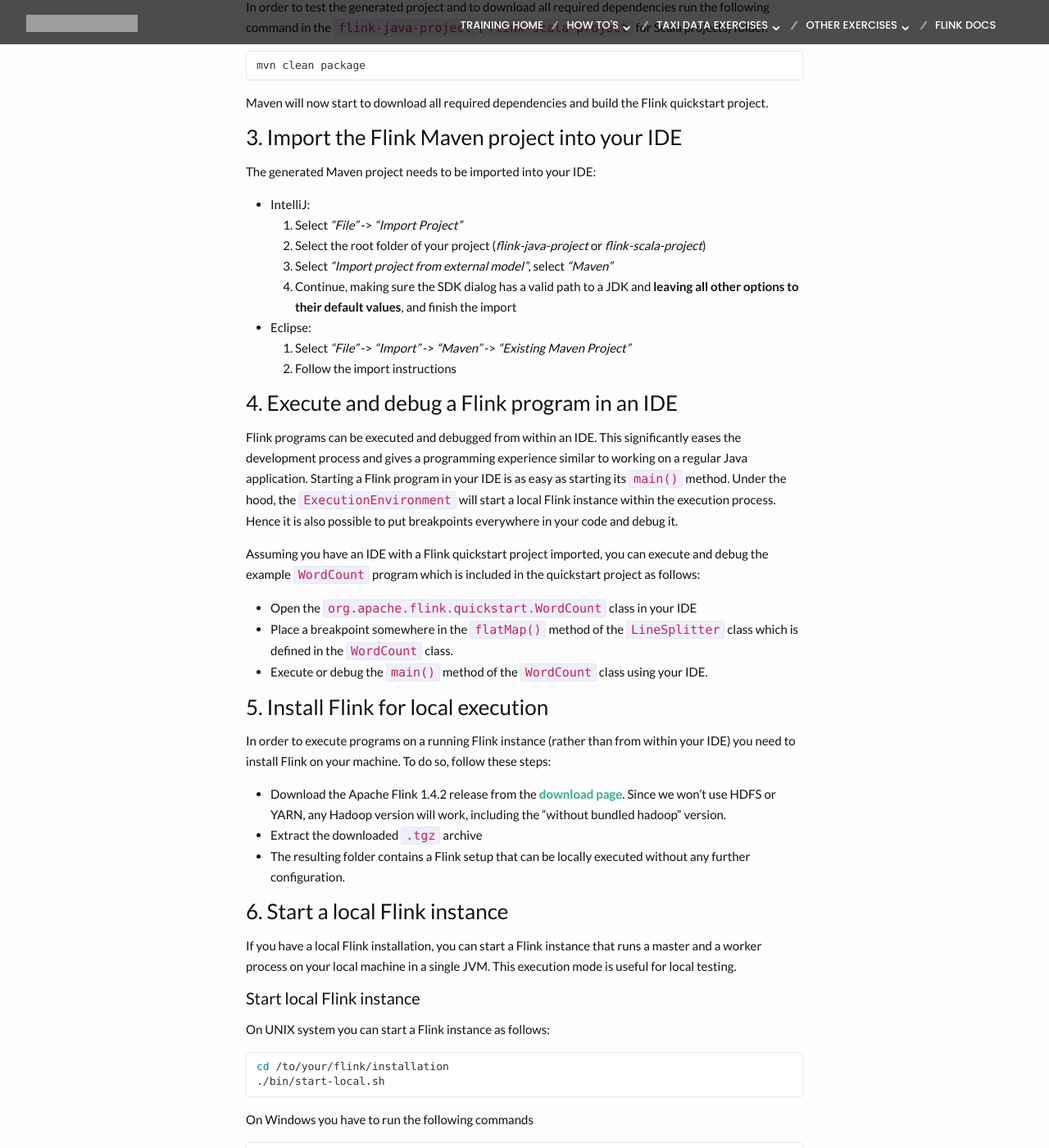
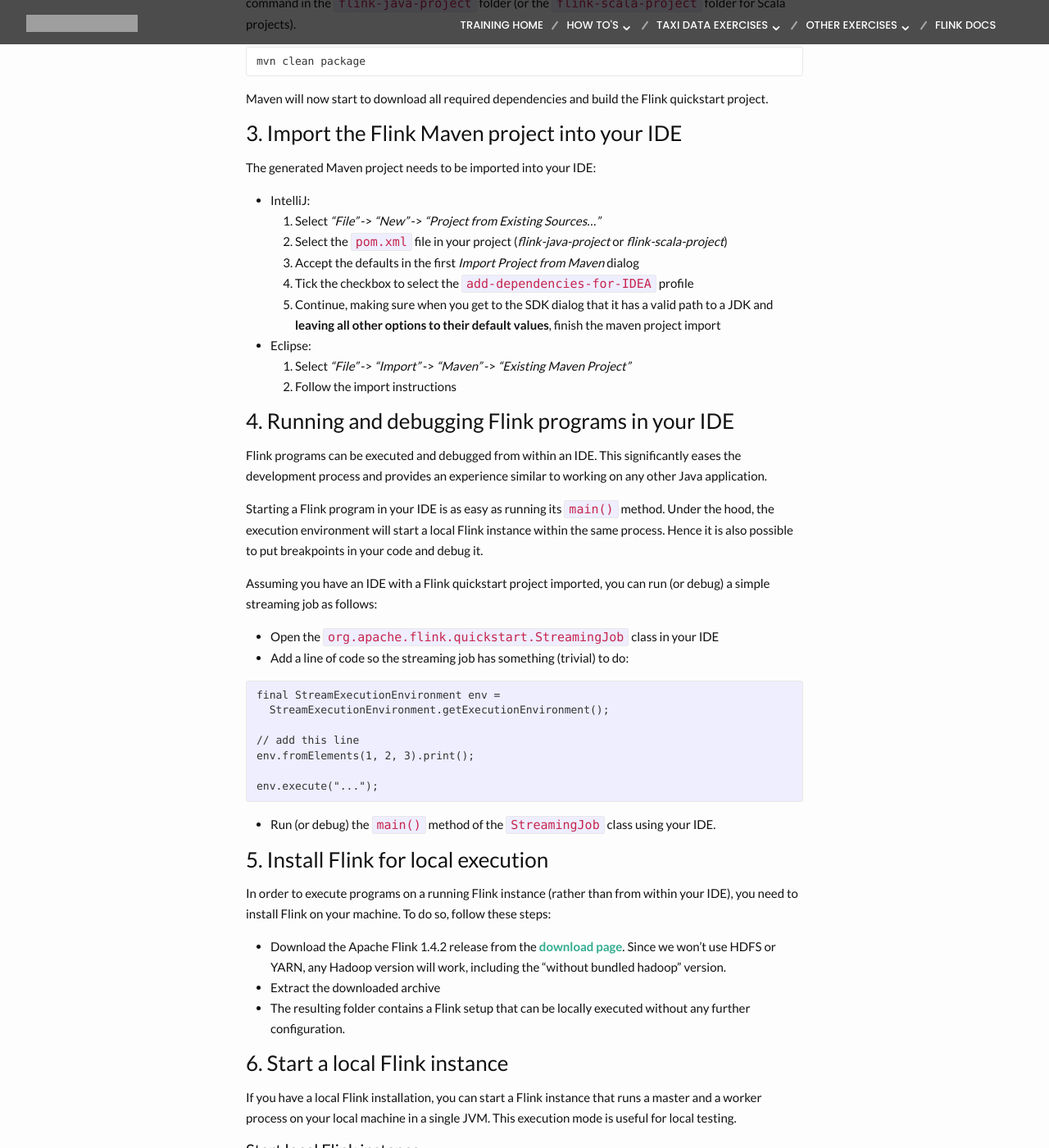
Before and after one commit to dataArtisans/flink-training-web, a Jekyll site: the page built from devEnvSetup.md, in a window 1280 px wide and 1400 px high, scrolled down 2147 px. Shown: the whole window at 82% size. Built offline with Jekyll 4.4.1, drawn with Linux system fonts in a browser that asks for light colours; nearby versions of some CDN libraries; some of the changed text lies outside the part shown; grey boxes are pictures that could not be loaded.

Commit message:
reworked the dev setup page to reflect the changes made to the quickstart

```diff
--- a/devEnvSetup.md
+++ b/devEnvSetup.md
@@ -8,13 +8,12 @@
 
 ### 1. Software requirements
 
-Flink supports Linux, OS X, and Windows as development environments for Flink programs and local execution. The following software is required for a Flink development setup and should be installed on your system.
+Flink supports Linux, OS X, and Windows as development environments for Flink programs and local execution. The following software is required for a Flink development setup and should be installed on your system:
 
-- Java JDK 8, a JRE is not sufficient!
+- Java JDK 8 (a JRE is not sufficient!)
 - Apache Maven 3.x
 - Git
-- an IDE for Java (and/or Scala) development.
-  Follow these [instructions]({{ site.docs }}/internals/ide_setup.html) to set up IntelliJ IDEA.
+- an IDE for Java (and/or Scala) development. We recommend IntelliJ, but Eclipse will work so long as you stick to Java. For Scala you will need to use IntelliJ (and its Scala plugin).
 
 <div class="alert alert-info">
 <p>
@@ -27,11 +26,6 @@
 On the other hand, we've also had success doing training with Windows.
 Note, however, that some of the installation steps require administrator privileges.
 And we recommend you setup Cygwin so that you can take advantage of the bash scripts that come with Flink.
-</p>
-
-<p>
-Sometimes we also use Kafka (and Elasticsearch) for parts of the training. These can be installed and run on Windows, but you may
-need to make some adjustments to the instructions we provide.
 </p>
 </div>
 
@@ -75,7 +69,7 @@
 
 **Note**: Windows users need to remove the backslashes from the Maven commands.
 
-The generated Flink quickstart project is located in a folder called `flink-java-project` (`flink-scala-project` for Scala projects).
+The generated Flink quickstart project is located in a folder called `flink-java-project` (or `flink-scala-project` for Scala projects).
 
 #### Clone and build the flink-training-exercises project
 
@@ -101,7 +95,7 @@
 
 #### Build your Flink quickstart project
 
-In order to test the generated project and to download all required dependencies run the following command in the `flink-java-project` (`flink-scala-project` for Scala projects) folder.
+In order to test the generated project and to download all required dependencies run the following command in the `flink-java-project` folder (or the `flink-scala-project` folder for Scala projects).
 
 ~~~bash
 mvn clean package
@@ -114,30 +108,43 @@
 The generated Maven project needs to be imported into your IDE:
 
 - IntelliJ:
-  1. Select *"File"* -> *"Import Project"*
-  1. Select the root folder of your project (*flink-java-project* or *flink-scala-project*)
-  1. Select *"Import project from external model"*, select *"Maven"*
-  1. Continue, making sure the SDK dialog has a valid path to a JDK and **leaving all other options to their default values**, and finish the import
+  1. Select *"File"* -> *"New"* -> *"Project from Existing Sources..."*
+  1. Select the `pom.xml` file in your project (*flink-java-project* or *flink-scala-project*)
+  1. Accept the defaults in the first *Import Project from Maven* dialog
+  1. Tick the checkbox to select the `add-dependencies-for-IDEA` profile
+  1. Continue, making sure when you get to the SDK dialog that it has a valid path to a JDK and **leaving all other options to their default values**, finish the maven project import
 - Eclipse:
   1. Select *"File"* -> *"Import"* -> *"Maven"* -> *"Existing Maven Project"*
   1. Follow the import instructions
 
-### 4. Execute and debug a Flink program in an IDE
+### 4. Running and debugging Flink programs in your IDE
 
-Flink programs can be executed and debugged from within an IDE. This significantly eases the development process and gives a programming experience similar to working on a regular Java application. Starting a Flink program in your IDE is as easy as starting its `main()` method. Under the hood, the `ExecutionEnvironment` will start a local Flink instance within the execution process. Hence it is also possible to put breakpoints everywhere in your code and debug it.
+Flink programs can be executed and debugged from within an IDE. This significantly eases the development process and provides an experience similar to working on any other Java application.
 
-Assuming you have an IDE with a Flink quickstart project imported, you can execute and debug the example `WordCount` program which is included in the quickstart project as follows:
+Starting a Flink program in your IDE is as easy as running its `main()` method. Under the hood, the execution environment will start a local Flink instance within the same process. Hence it is also possible to put breakpoints in your code and debug it.
 
-- Open the `org.apache.flink.quickstart.WordCount` class in your IDE
-- Place a breakpoint somewhere in the `flatMap()` method of the `LineSplitter` class which is defined in the `WordCount` class.
-- Execute or debug the `main()` method of the `WordCount` class using your IDE.
+Assuming you have an IDE with a Flink quickstart project imported, you can run (or debug) a simple streaming job as follows:
+
+- Open the `org.apache.flink.quickstart.StreamingJob` class in your IDE
+- Add a line of code so the streaming job has something (trivial) to do:
+
+<pre><code class="lang-java">final StreamExecutionEnvironment env =
+  StreamExecutionEnvironment.getExecutionEnvironment();
+
+// add this line
+env.fromElements(1, 2, 3).print();
+
+env.execute("...");
+</code></pre>
+
+- Run (or debug) the `main()` method of the `StreamingJob` class using your IDE.
 
 ### 5. Install Flink for local execution
 
-In order to execute programs on a running Flink instance (rather than from within your IDE) you need to install Flink on your machine. To do so, follow these steps:
+In order to execute programs on a running Flink instance (rather than from within your IDE), you need to install Flink on your machine. To do so, follow these steps:
 
 - Download the Apache Flink 1.4.2 release from the [download page](http://flink.apache.org/downloads.html). Since we won't use HDFS or YARN, any Hadoop version will work, including the "without bundled hadoop" version.
-- Extract the downloaded `.tgz` archive
+- Extract the downloaded archive
 - The resulting folder contains a Flink setup that can be locally executed without any further configuration.
 
 ### 6. Start a local Flink instance
```
